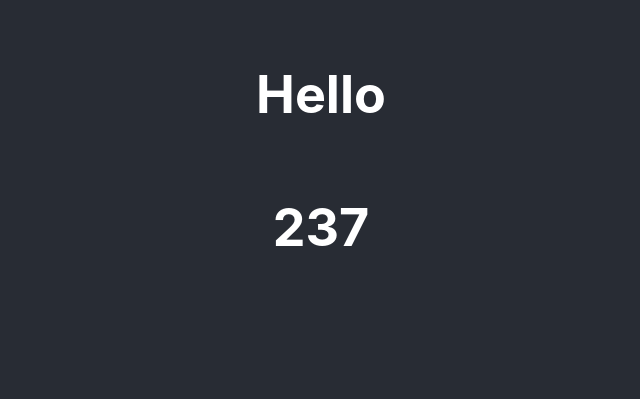
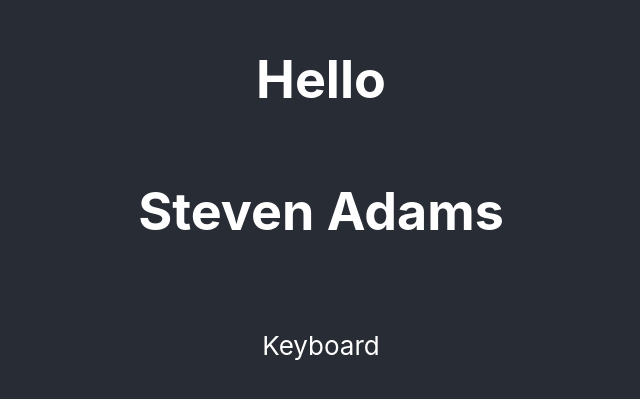
Before and after one commit to jmarcos00312/NBAdle, a React (Create React App) app: page / in a window 1280 px wide. Shown: the part 213-612 px from the top of the page, without its empty margins (319-959 px from the left). Built offline with nearby package versions, Linux system fonts and the light colour scheme; no server answers.

Commit message:
added component and mock data

```diff
--- a/src/App.js
+++ b/src/App.js
@@ -1,33 +1,49 @@
 import React, { useState, useEffect } from 'react'
 import './App.css';
+import Keyboard from './keyboard.js'
+
 
 function App() {
   const [randomedPlayerNum, setRandomedPlayerNum] = useState(237)
   const [randomedPlayer, setRandomedPlayer] = useState(null)
 
 
-  useEffect(() => {
-    fetch(`https://balldontlie.io/api/v1/players/237`, {
-      method: "GET",
-      mode: 'cors',
-      headers: {
-        "Content-Type": "application/json",
-      }
-    }).then((res) => {
-      if (res.ok) {
-        res.json().then((user) => {
-          console.log(user)
-        });
-      }
-    })
-  }, [])
+  // useEffect(() => {
+  //   fetch(`https://balldontlie.io/api/v1/players/237`, {
+  //     method: "GET",
+  //     mode: 'cors',
+  //     headers: {
+  //       "Content-Type": "application/json",
+  //     }
+  //   }).then((res) => {
+  //     if (res.ok) {
+  //       res.json().then((user) => {
+  //         console.log(user)
+  //       });
+  //     }
+  //   })
+  // }, [])
+
+
+  const players = {
+    name: 'Steven Adams',
+    team: "MEM",
+    jersey: "4",
+    position: "C",
+    height: "6-11",
+    weight: "265lbs",
+    college: "Pittsburgh",
+    country: "New Zealand"
+  }
+
 
   return (
     <div className="App">
       <header className="App-header">
         <h1>Hello</h1>
-        <h1>{randomedPlayerNum}</h1>
+        <h1>{players.name}</h1>
         <p>{randomedPlayer}</p>
+        <Keyboard />
       </header>
     </div>
   );
--- /dev/null
+++ b/src/keyboard.js
@@ -0,0 +1,10 @@
+import React from 'react'
+
+const Keyboard = () => {
+  return (
+    <div>Keyboard</div>
+  )
+}
+
+
+export default Keyboard
```
